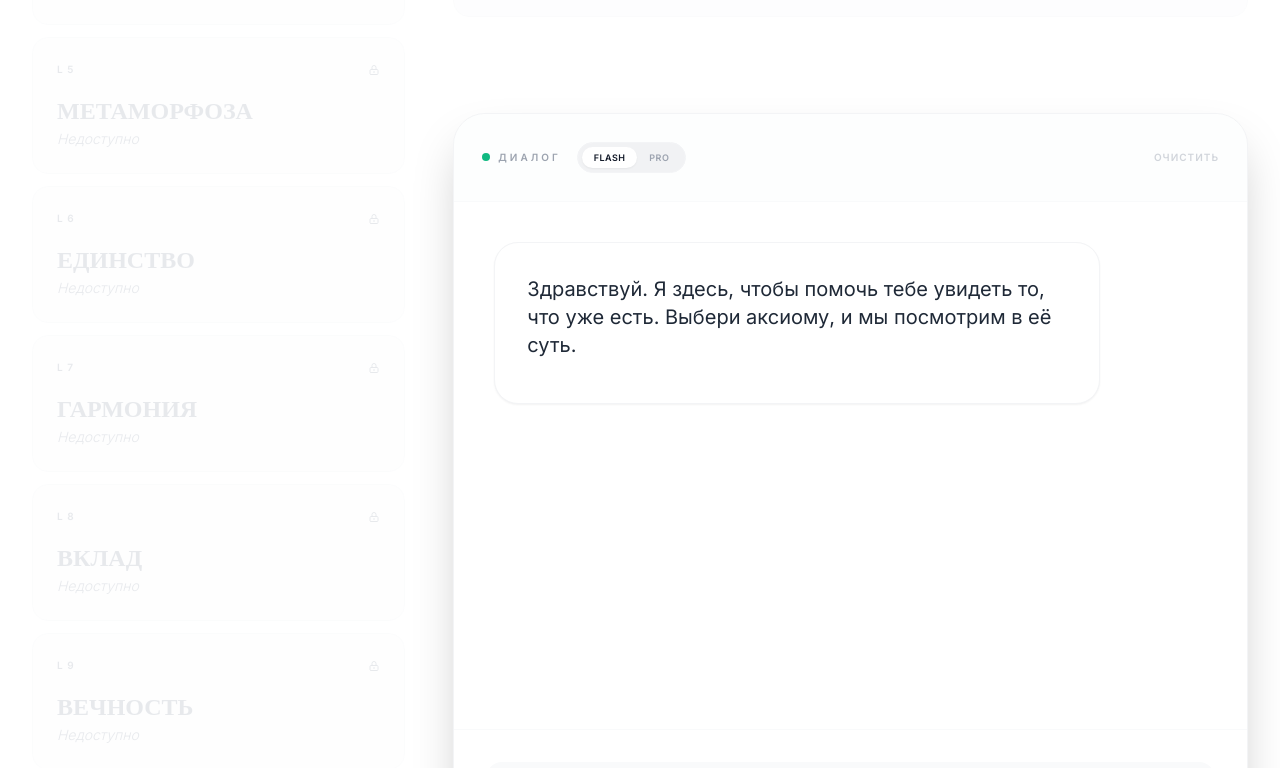
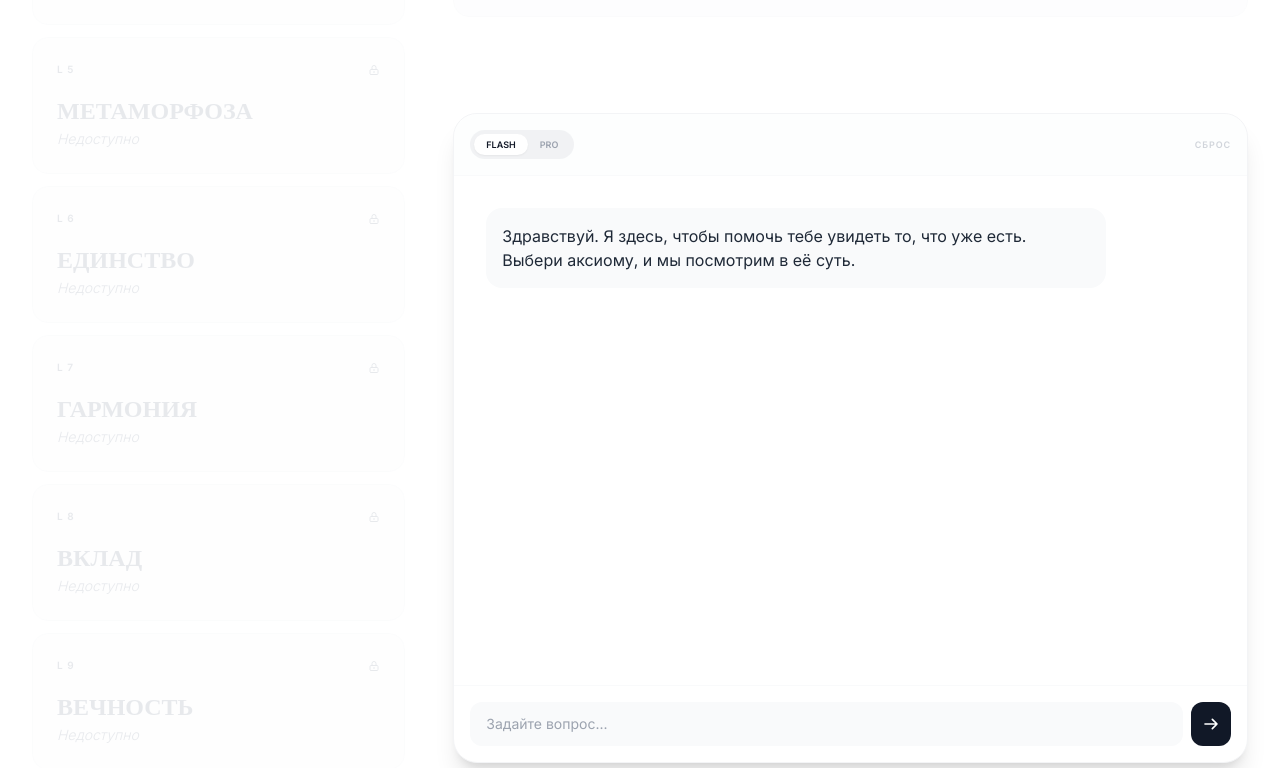
Before and after one commit to lukkaslv/aksiomibitia, a React (Vite) app: page / in a window 1280 px wide. Shown: the part 848-1616 px from the top of the page. Built offline with nearby package versions, Linux system fonts and the light colour scheme; a web font is replaced by a local one.

Commit message:
dajdjadjajd

```diff
--- a/components/AICoach.tsx
+++ b/components/AICoach.tsx
@@ -14,6 +14,7 @@ const AICoach: React.FC<AICoachProps> = ({ currentAxiom }) => {
   const [input, setInput] = useState('');
   const [isLoading, setIsLoading] = useState(false);
   const [modelType, setModelType] = useState<ModelType>('flash');
+  const [needsKey, setNeedsKey] = useState(false);
   const scrollRef = useRef<HTMLDivElement>(null);
 
   useEffect(() => {
@@ -25,10 +26,19 @@ const AICoach: React.FC<AICoachProps> = ({ currentAxiom }) => {
   useEffect(() => {
     if (currentAxiom) {
       setInput(`Я созерцаю аксиому "${currentAxiom.title}". Помоги мне интегрировать её в сегодняшний день.`);
-      const inputEl = document.querySelector('input[placeholder="Ваш вопрос..."]') as HTMLInputElement;
-      inputEl?.focus();
     }
   }, [currentAxiom?.id]);
+
+  const handleOpenKeyDialog = async () => {
+    try {
+      // @ts-ignore
+      await window.aistudio.openSelectKey();
+      setNeedsKey(false);
+      setMessages(prev => [...prev, { role: 'model', text: '✅ Ключ подключен. Попробуйте отправить сообщение снова.' }]);
+    } catch (e) {
+      console.error("Failed to open key dialog", e);
+    }
+  };
 
   const handleSendMessage = async (text: string = input, customModel?: ModelType) => {
     const trimmedText = text.trim();
@@ -45,25 +55,32 @@ const AICoach: React.FC<AICoachProps> = ({ currentAxiom }) => {
     try {
       const response = await getAICoachResponse(trimmedText, messages, currentModel);
       setMessages(prev => [...prev, { role: 'model', text: response || 'Тишина тоже является ответом.' }]);
+      setNeedsKey(false);
     } catch (error: any) {
       console.error(error);
-      const fallbackModel = currentModel === 'flash' ? 'pro' : 'flash';
+      const errorMsg = error?.message || "";
 
+      if (errorMsg.includes("API_KEY") || errorMsg.includes("not found") || errorMsg.includes("403") || errorMsg.includes("401")) {
+        setNeedsKey(true);
         setMessages(prev => [
           ...prev,
           {
             role: 'model',
-          text: `⚠️ Режим ${currentModel.toUpperCase()} временно недоступен. Попробую переключиться на ${fallbackModel.toUpperCase()}...`
+            text: '🔑 Похоже, возникла проблема с API ключом. Пожалуйста, нажмите кнопку ниже, чтобы подключить ваш ключ из Google AI Studio.'
           }
         ]);
+      } else {
+        const fallbackModel = currentModel === 'flash' ? 'pro' : 'flash';
+        setMessages(prev => [...prev, { role: 'model', text: `⚠️ Ошибка в режиме ${currentModel.toUpperCase()}. Пробую альтернативный путь...` }]);
 
-      // Try fallback automatically
         try {
           const response = await getAICoachResponse(trimmedText, messages, fallbackModel);
           setModelType(fallbackModel);
-        setMessages(prev => [...prev, { role: 'model', text: response || 'Тишина тоже является ответом.' }]);
+          setMessages(prev => [...prev, { role: 'model', text: response || 'Ответ получен через резервную модель.' }]);
         } catch (fallbackError) {
-        setMessages(prev => [...prev, { role: 'model', text: 'К сожалению, оба режима сейчас недоступны. Проверьте соединение или API ключ.' }]);
+          setMessages(prev => [...prev, { role: 'model', text: '❌ Не удалось связаться с ИИ. Проверьте подключение или API ключ.' }]);
+          setNeedsKey(true);
+        }
       }
     } finally {
       setIsLoading(false);
@@ -71,107 +88,69 @@ const AICoach: React.FC<AICoachProps> = ({ currentAxiom }) => {
   };
 
   const renderMessageText = (text: string) => {
-    const paragraphs = text.split('\n');
-    return paragraphs.map((paragraph, pIdx) => {
-      if (!paragraph.trim()) return <br key={pIdx} />;
-      const isBullet = paragraph.trim().startsWith('* ') || paragraph.trim().startsWith('- ');
-      const cleanParagraph = isBullet ? paragraph.trim().substring(2) : paragraph;
-      const parts = cleanParagraph.split(/(\*\*.*?\*\*)/g);
-
-      return (
-        <div key={pIdx} className={`mb-3 ${isBullet ? 'pl-5 relative' : ''}`}>
-          {isBullet && <span className="absolute left-0 top-2 w-2 h-2 bg-current rounded-full opacity-60"></span>}
-          {parts.map((part, i) => {
-            if (part.startsWith('**') && part.endsWith('**')) {
-              return <strong key={i} className="font-semibold">{part.slice(2, -2)}</strong>;
-            }
-            return <span key={i}>{part}</span>;
-          })}
-        </div>
-      );
-    });
+    return text.split('\n').map((paragraph, pIdx) => (
+      <p key={pIdx} className="mb-3 last:mb-0">{paragraph}</p>
+    ));
   };
 
   return (
-    <div className="flex flex-col h-[500px] sm:h-[650px] lg:h-[750px] border border-gray-100 rounded-[24px] lg:rounded-[32px] bg-white overflow-hidden shadow-xl lg:shadow-2xl">
-      <div className="p-4 lg:p-7 border-b border-gray-50 bg-gray-50/30 flex justify-between items-center">
-        <div className="flex items-center gap-4">
-          <h3 className="text-[9px] lg:text-[10px] font-bold text-gray-400 uppercase tracking-[0.3em] flex items-center gap-2">
-            <span className="relative flex h-2 w-2">
-              <span className={`animate-ping absolute inline-flex h-full w-full rounded-full opacity-75 ${modelType === 'pro' ? 'bg-blue-400' : 'bg-emerald-400'}`}></span>
-              <span className={`relative inline-flex rounded-full h-2 w-2 ${modelType === 'pro' ? 'bg-blue-500' : 'bg-emerald-500'}`}></span>
-            </span>
-            Диалог
-          </h3>
-
-          {/* Model Switcher */}
-          <div className="flex bg-gray-200/50 p-1 rounded-full border border-gray-100">
+    <div className="flex flex-col h-[500px] sm:h-[650px] border border-gray-100 rounded-[24px] bg-white overflow-hidden shadow-xl">
+      <div className="p-4 border-b border-gray-50 bg-gray-50/30 flex justify-between items-center">
+        <div className="flex items-center gap-3">
+          <div className="flex bg-gray-200/50 p-1 rounded-full">
             <button
               onClick={() => setModelType('flash')}
-              className={`px-3 py-1 rounded-full text-[8px] lg:text-[9px] font-bold uppercase tracking-wider transition-all ${modelType === 'flash' ? 'bg-white text-gray-900 shadow-sm' : 'text-gray-400'}`}
+              className={`px-3 py-1 rounded-full text-[9px] font-bold uppercase transition-all ${modelType === 'flash' ? 'bg-white text-gray-900 shadow-sm' : 'text-gray-400'}`}
             >
               Flash
             </button>
             <button
               onClick={() => setModelType('pro')}
-              className={`px-3 py-1 rounded-full text-[8px] lg:text-[9px] font-bold uppercase tracking-wider transition-all ${modelType === 'pro' ? 'bg-white text-blue-600 shadow-sm' : 'text-gray-400'}`}
+              className={`px-3 py-1 rounded-full text-[9px] font-bold uppercase transition-all ${modelType === 'pro' ? 'bg-white text-blue-600 shadow-sm' : 'text-gray-400'}`}
             >
               Pro
             </button>
           </div>
         </div>
-
-        <button
-          onClick={() => setMessages([{ role: 'model', text: 'Мы начинаем с чистого листа.' }])}
-          className="text-[9px] lg:text-[10px] text-gray-300 hover:text-gray-500 uppercase tracking-widest font-bold"
-        >
-          Очистить
-        </button>
+        <button onClick={() => setMessages([{ role: 'model', text: 'Начнем заново.' }])} className="text-[9px] text-gray-300 font-bold uppercase tracking-widest">Сброс</button>
       </div>
 
-      <div ref={scrollRef} className="flex-1 overflow-y-auto p-4 lg:p-10 space-y-6 lg:space-y-8 scroll-smooth no-scrollbar">
+      <div ref={scrollRef} className="flex-1 overflow-y-auto p-4 lg:p-8 space-y-4 no-scrollbar">
         {messages.map((m, i) => (
-          <div key={i} className={`flex ${m.role === 'user' ? 'justify-end' : 'justify-start'} animate-in fade-in duration-300`}>
-            <div className={`max-w-[90%] sm:max-w-[85%] p-4 lg:p-8 rounded-2xl lg:rounded-3xl text-base lg:text-xl leading-relaxed ${
-              m.role === 'user'
-                ? 'bg-gray-900 text-white shadow-lg rounded-tr-none font-medium'
-                : 'bg-white border border-gray-100 text-gray-800 shadow-sm rounded-tl-none'
+          <div key={i} className={`flex ${m.role === 'user' ? 'justify-end' : 'justify-start'}`}>
+            <div className={`max-w-[85%] p-4 rounded-2xl text-sm lg:text-base ${
+              m.role === 'user' ? 'bg-gray-900 text-white' : 'bg-gray-50 text-gray-800'
             }`}>
               {renderMessageText(m.text)}
+              {needsKey && m.text.includes('ключом') && (
+                <button
+                  onClick={handleOpenKeyDialog}
+                  className="mt-4 w-full py-2 bg-blue-600 text-white rounded-xl text-xs font-bold uppercase tracking-wider hover:bg-blue-700 transition-colors"
+                >
+                  Подключить API ключ
+                </button>
+              )}
             </div>
           </div>
         ))}
-        {isLoading && (
-          <div className="flex justify-start">
-            <div className="bg-gray-50 p-4 lg:p-6 rounded-2xl rounded-tl-none text-sm text-gray-400 font-light italic flex items-center gap-2">
-              <span className="flex gap-1">
-                <span className="w-1 h-1 bg-gray-400 rounded-full animate-bounce"></span>
-                <span className="w-1 h-1 bg-gray-400 rounded-full animate-bounce [animation-delay:0.2s]"></span>
-                <span className="w-1 h-1 bg-gray-400 rounded-full animate-bounce [animation-delay:0.4s]"></span>
-              </span>
-              {modelType === 'pro' ? 'Глубокое созерцание...' : 'Отклик...'}
-            </div>
-          </div>
-        )}
+        {isLoading && <div className="text-xs text-gray-400 italic animate-pulse">Осознание...</div>}
       </div>
 
-      <div className="p-4 lg:p-8 bg-white border-t border-gray-50">
-        <div className="relative flex items-center">
+      <div className="p-4 border-t border-gray-50">
+        <div className="flex gap-2">
           <input
             value={input}
             onChange={(e) => setInput(e.target.value)}
             onKeyDown={(e) => e.key === 'Enter' && handleSendMessage()}
-            placeholder="Ваш вопрос..."
-            className="w-full bg-gray-50 border-none rounded-xl lg:rounded-2xl pl-4 pr-12 lg:pl-8 lg:pr-20 py-3 lg:py-5 text-base lg:text-xl focus:ring-1 focus:ring-gray-100 outline-none transition-all text-gray-800"
+            placeholder="Задайте вопрос..."
+            className="flex-1 bg-gray-50 border-none rounded-xl px-4 py-3 text-sm focus:ring-1 focus:ring-gray-200 outline-none"
           />
           <button
             onClick={() => handleSendMessage()}
             disabled={isLoading}
-            className={`absolute right-1.5 p-2 lg:p-4 text-white rounded-lg lg:rounded-xl transition-all disabled:opacity-30 ${modelType === 'pro' ? 'bg-blue-600 hover:bg-blue-700' : 'bg-gray-900 hover:bg-black'}`}
+            className="p-3 bg-gray-900 text-white rounded-xl hover:bg-black disabled:opacity-20 transition-all"
           >
-            <svg className="w-4 h-4 lg:w-5 lg:h-5" fill="none" viewBox="0 0 24 24" stroke="currentColor">
-              <path strokeLinecap="round" strokeLinejoin="round" strokeWidth={2.5} d="M14 5l7 7m0 0l-7 7m7-7H3" />
-            </svg>
+            <svg className="w-4 h-4" fill="none" viewBox="0 0 24 24" stroke="currentColor"><path strokeLinecap="round" strokeLinejoin="round" strokeWidth={2.5} d="M14 5l7 7m0 0l-7 7m7-7H3" /></svg>
           </button>
         </div>
       </div>
--- a/metadata.json
+++ b/metadata.json
@@ -1,4 +1,3 @@
-
 {
   "name": "Аксиомы Бытия",
   "description": "Минималистичное пространство для постижения природы сознания и обретения внутренней ясности.",
```
Also changed, not shown: services/gemini.ts (+16 -16 lines). Lines whose indentation alone changed are shown as unchanged.
